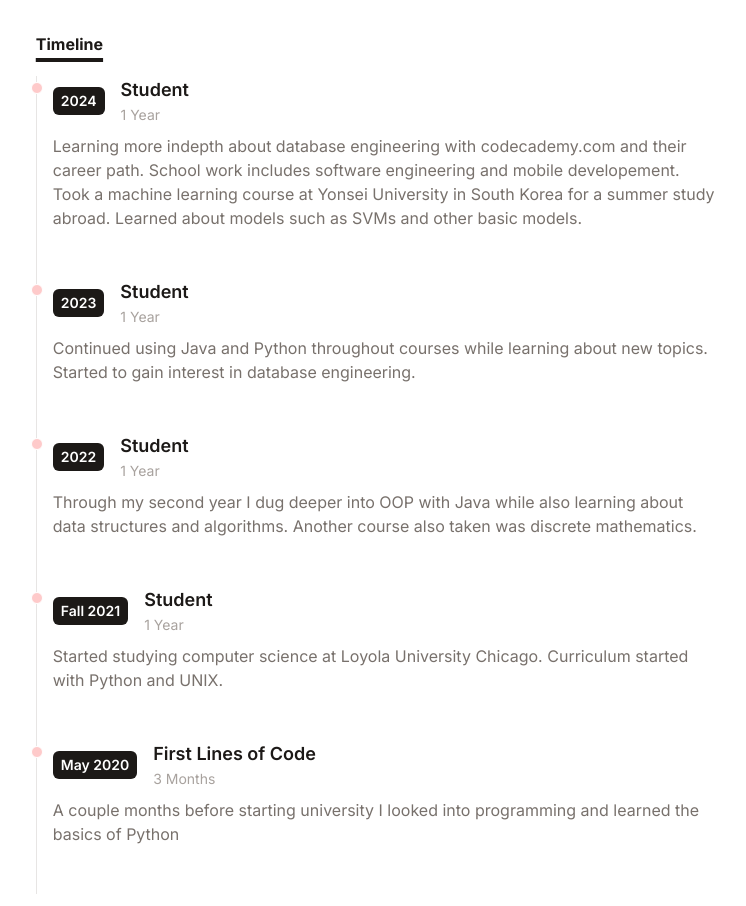
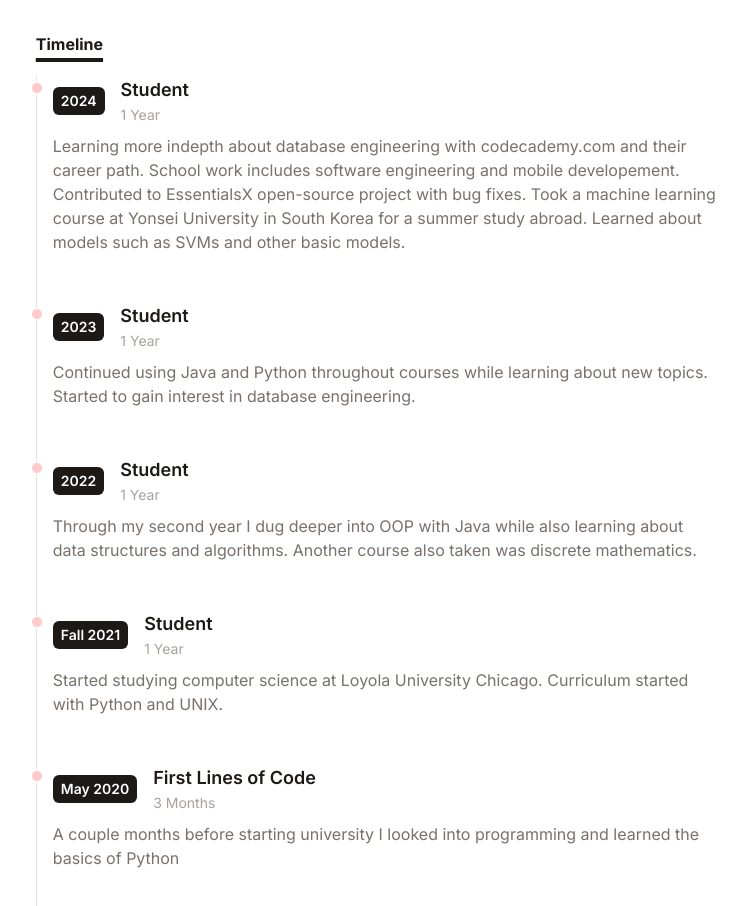
Before and after one commit to maxSimmer/maximilliansimmer.com, a React (Vite) app: page / in a window 1280 px wide. Shown: the part 1040-1946 px from the top of the page, without its empty margins (262-1008 px from the left). Built offline with nearby package versions, Linux system fonts and the light colour scheme.

Commit message:
update timeline w open source project

```diff
--- a/src/data/timeline.js
+++ b/src/data/timeline.js
@@ -5,7 +5,7 @@ export default [
         title: 'Student',
         duration: "1 Year",
         details:
-            'Learning more indepth about database engineering with codecademy.com and their career path. \n School work includes software engineering and mobile developement. \n Took a machine learning course at Yonsei University in South Korea for a summer study abroad. Learned about models such as SVMs and other basic models.',
+            'Learning more indepth about database engineering with codecademy.com and their career path. \n School work includes software engineering and mobile developement. \n Contributed to EssentialsX open-source project with bug fixes. \n Took a machine learning course at Yonsei University in South Korea for a summer study abroad. Learned about models such as SVMs and other basic models.',
 
     },
 
```
